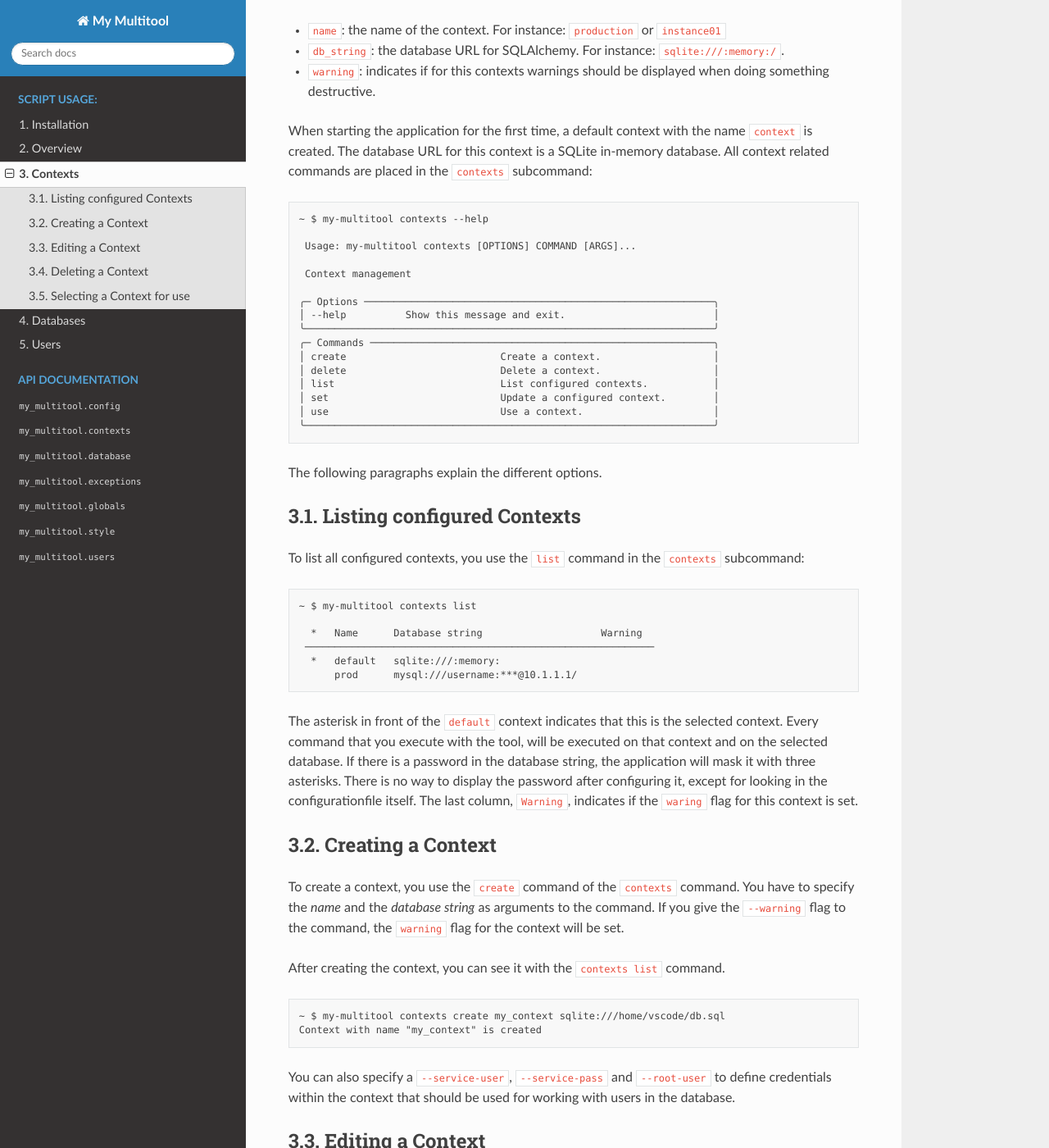
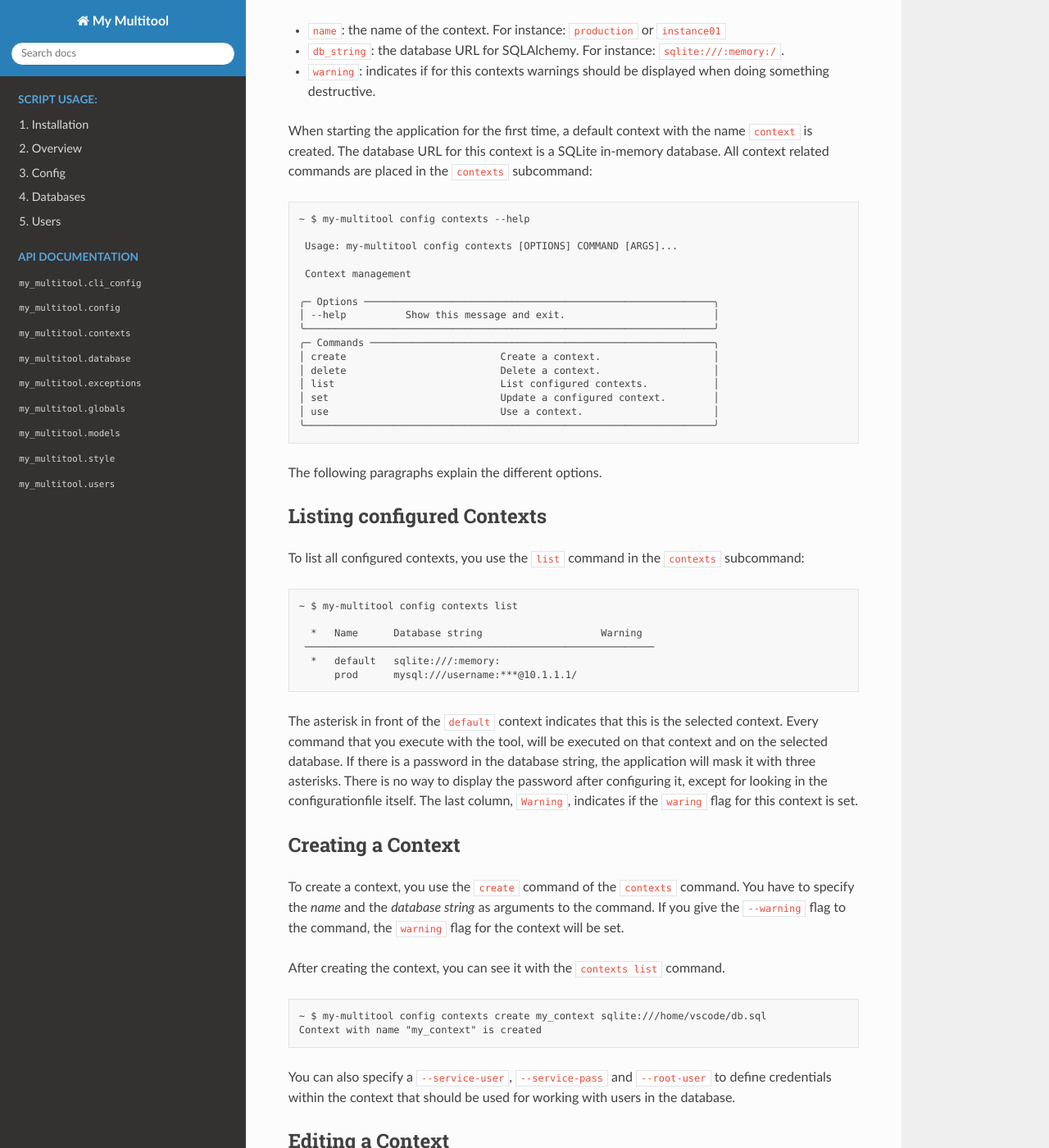
Before and after one commit to DarylStark/my_multitool, a Sphinx documentation site: the page built from docs/source/usage/contexts.rst, in a window 1280 px wide and 1400 px high, scrolled down 303 px. Shown: the whole window at 82% size. Built offline with Sphinx 7.4.7 and the Read the Docs theme 2.0.0, drawn with Linux system fonts in a browser that asks for light colours; some of the changed text lies outside the part shown.

Commit message:
Updated documentation.
Fixes #21

```diff
--- /dev/null
+++ b/docs/source/api_documentation/cli_config.rst
@@ -0,0 +1,5 @@
+``my_multitool.cli_config``
+===========================
+
+.. automodule:: my_multitool.cli_config
+    :members:
--- /dev/null
+++ b/docs/source/api_documentation/models.rst
@@ -0,0 +1,5 @@
+``my_multitool.models``
+=======================
+
+.. automodule:: my_multitool.models
+    :members:
--- a/docs/source/index.rst
+++ b/docs/source/index.rst
@@ -15,7 +15,7 @@
 
    usage/installation
    usage/overview
-   usage/contexts
+   usage/config
    usage/databases
    usage/users
 
@@ -24,11 +24,13 @@
    :hidden:
    :maxdepth: 2
 
+   api_documentation/cli_config
    api_documentation/config
    api_documentation/contexts
    api_documentation/database
    api_documentation/exceptions
    api_documentation/globals
+   api_documentation/models
    api_documentation/style
    api_documentation/users
 
--- a/docs/source/usage/contexts.rst
+++ b/docs/source/usage/contexts.rst
@@ -13,9 +13,9 @@
 
 .. code-block::
 
-    ~ $ my-multitool contexts --help
+    ~ $ my-multitool config contexts --help
 
-     Usage: my-multitool contexts [OPTIONS] COMMAND [ARGS]...
+     Usage: my-multitool config contexts [OPTIONS] COMMAND [ARGS]...
 
      Context management
 
@@ -39,7 +39,7 @@
 
 .. code-block::
 
-    ~ $ my-multitool contexts list
+    ~ $ my-multitool config contexts list
 
       *   Name      Database string                    Warning
      ───────────────────────────────────────────────────────────
@@ -57,7 +57,7 @@
 
 .. code-block::
 
-    ~ $ my-multitool contexts create my_context sqlite:///home/vscode/db.sql
+    ~ $ my-multitool config contexts create my_context sqlite:///home/vscode/db.sql
     Context with name "my_context" is created
 
 You can also specify a ``--service-user``, ``--service-pass`` and ``--root-user`` to define credentials within the context that should be used for working with users in the database.
@@ -79,14 +79,14 @@
 
 .. code-block::
 
-    ~ $ my-multitool contexts set my_context --new-name test_context
+    ~ $ my-multitool config contexts set my_context --new-name test_context
     Context with name "my_context" is updated
 
 To update the database string for the context:
 
 .. code-block::
 
-    ~ $ my-multitool contexts set test_context --db-string sqlite:///:memory:/
+    ~ $ my-multitool config contexts set test_context --db-string sqlite:///:memory:/
     Context with name "my_context" is updated
 
 Deleting a Context
@@ -96,7 +96,7 @@
 
 .. code-block::
 
-    ~ $ my-multitool contexts delete test_context
+    ~ $ my-multitool config contexts delete test_context
     Context with name "test_context" is deleted
 
 Selecting a Context for use
@@ -106,7 +106,7 @@
 
 .. code-block::
 
-    ~ $ my-multitool contexts use test_context
+    ~ $ my-multitool config contexts use test_context
     Now using "test_context"
 
 If you look at the list of configured context after selecting a new context, it will be marked with a asterisk.
```
Also changed, not shown: docs/source/usage/config.rst (added, +39 -0 lines), docs/source/usage/overview.rst (+5 -5 lines).
